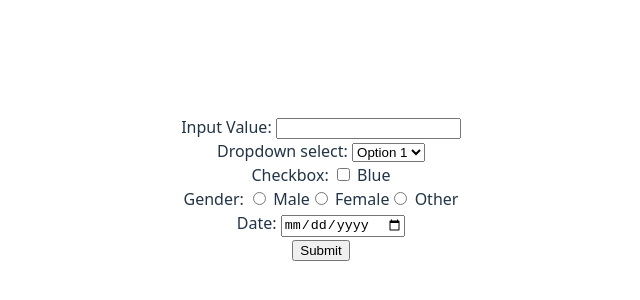
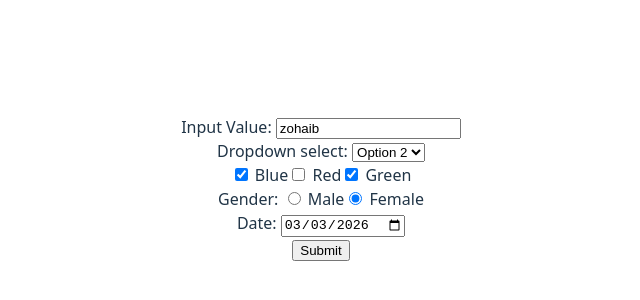
Before and after one commit to Zohaib94/react-todo-2026, a React (Vite) app: page / in a window 1280 px wide. Shown: the part 212-512 px from the top of the page, without its empty margins (319-959 px from the left). Built offline with nearby package versions, Linux system fonts and the light colour scheme.

Commit message:
basic react hook form

```diff
--- a/package.json
+++ b/package.json
@@ -16,7 +16,7 @@
     "axios": "^1.13.5",
     "react": "^19.2.0",
     "react-dom": "^19.2.0",
-    "react-hook-form": "^7.71.1",
+    "react-hook-form": "^7.71.2",
     "react-redux": "^9.2.0",
     "react-router": "^7.13.0"
   },
--- a/src/App.tsx
+++ b/src/App.tsx
@@ -1,8 +1,8 @@
 import './App.css';
-import FormComponent from './Form';
+import ReactHookFormComponent from './ReactHookForm';
 
 function App() {
-  return <FormComponent />;
+  return <ReactHookFormComponent />;
 }
 
 export default App;
--- /dev/null
+++ b/src/ReactHookForm.tsx
@@ -0,0 +1,88 @@
+import { useCallback } from 'react';
+import { useForm } from 'react-hook-form';
+
+type Inputs = {
+  text: string;
+  dropdown: string;
+  checkbox: string[];
+  radio: string;
+  date: string;
+};
+
+export default function ReactHookFormComponent() {
+  const {
+    register,
+    handleSubmit,
+    formState: { errors },
+  } = useForm<Inputs>({
+    defaultValues: {
+      text: 'zohaib',
+      dropdown: 'option2',
+      checkbox: ['green', 'blue'],
+      radio: 'Female',
+      date: '2026-03-03',
+    },
+  });
+
+  const onSubmission = useCallback((data: Inputs) => {
+    alert(JSON.stringify(data));
+  }, []);
+
+  return (
+    <form onSubmit={handleSubmit(onSubmission)}>
+      {/* TEXT INPUT */}
+      <div>
+        <label>
+          Input Value: <input type="text" {...register('text')} />
+        </label>
+      </div>
+
+      {/* DROPDOWN INPUT */}
+      <div>
+        {' '}
+        <label>
+          Dropdown select:{' '}
+          <select {...register('dropdown')}>
+            <option value="option1">Option 1</option>
+            <option value="option2">Option 2</option>
+          </select>
+        </label>
+      </div>
+
+      {/* CHECKBOX INPUT */}
+      <div>
+        <label>
+          <input {...register('checkbox')} type="checkbox" value="blue" /> Blue
+        </label>
+        <label>
+          <input {...register('checkbox')} type="checkbox" value="red" /> Red
+        </label>
+        <label>
+          <input {...register('checkbox')} type="checkbox" value="green" /> Green
+        </label>
+      </div>
+
+      {/* RADIO INPUT */}
+      <div>
+        Gender:{' '}
+        <label>
+          <input {...register('radio')} type="radio" value="Male" /> Male
+        </label>
+        <label>
+          <input {...register('radio')} type="radio" value="Female" /> Female
+        </label>
+      </div>
+
+      {/* DATE INPUT */}
+      <div>
+        <label>
+          Date: <input {...register('date')} type="date" />
+        </label>
+      </div>
+
+      <div>
+        <input type="submit" value="Submit" />
+      </div>
+    </form>
+  );
+}
```
Also changed, not shown: 1 other file (tests, documents, lock files or other folders).
